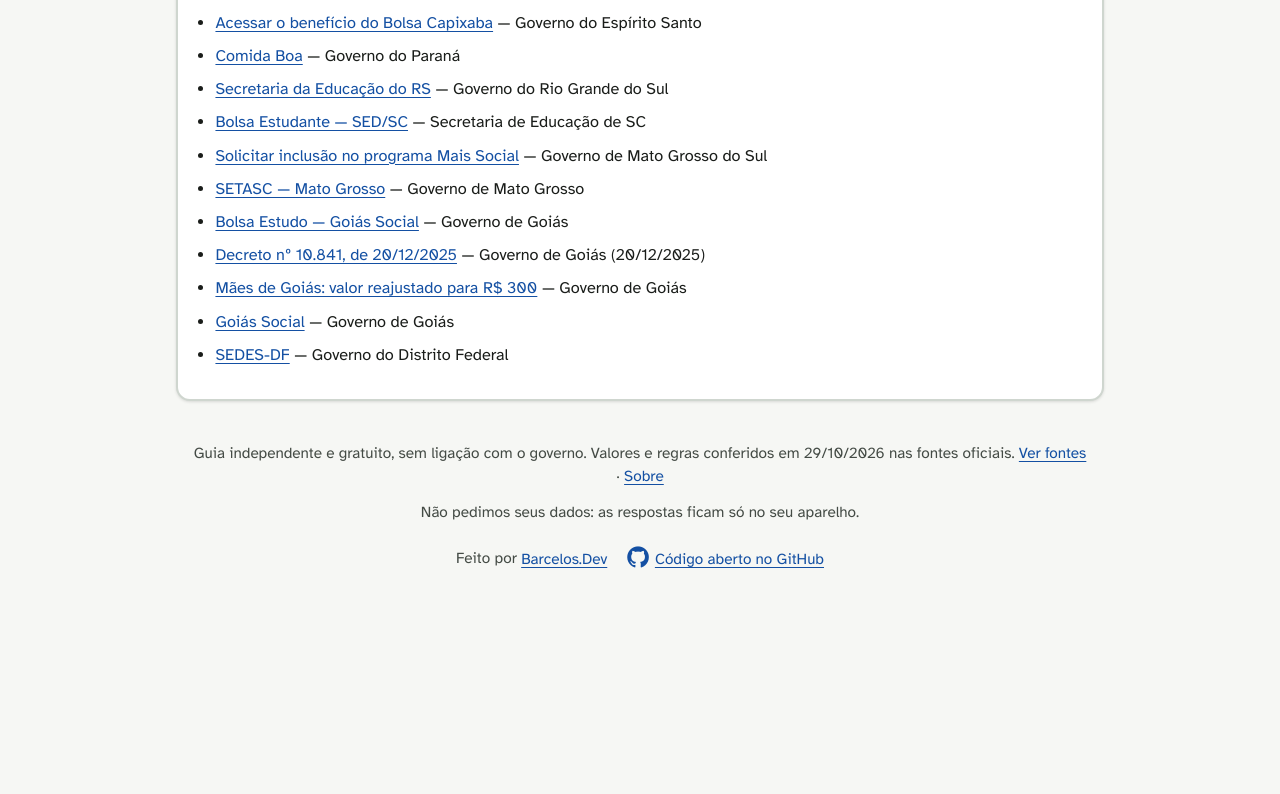
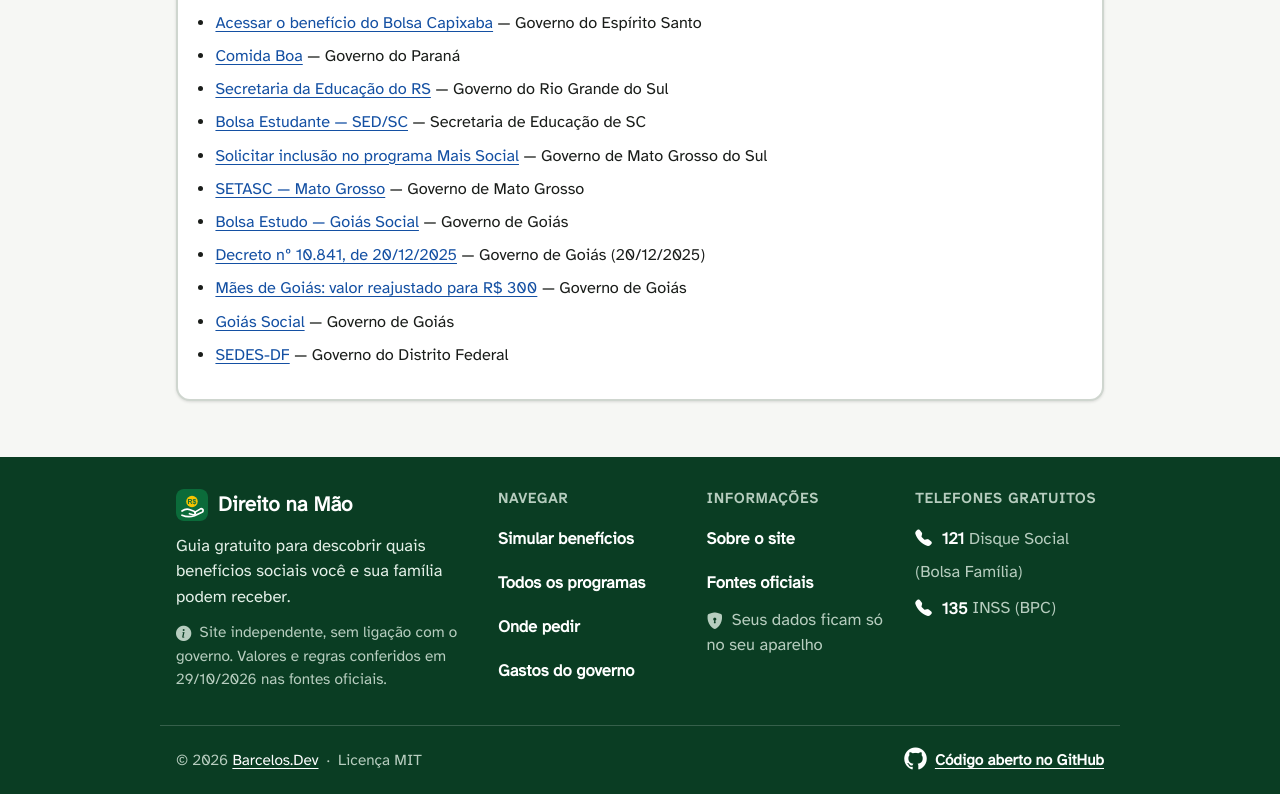
Before and after one commit to allanbarcelos/direito-na-mao, a React (Vite) app: page /sobre in a window 1280 px wide. Shown: the part 2894-3688 px from the top of the page. Before the commit the page ends 3559 px from the top, so only its background shows below. Built offline with nearby package versions, Linux system fonts and the light colour scheme.

Commit message:
Refaz o rodapé: faixa institucional fixa no fim da página, com links, telefones e créditos

```diff
--- a/src/componentes/Layout.tsx
+++ b/src/componentes/Layout.tsx
@@ -1,12 +1,11 @@
 import { Icone } from './Icone'
 import { useEffect, useRef } from 'react'
 import { Link, NavLink, Outlet, useLocation } from 'react-router-dom'
-import { AUTORIA, NOME_SITE, REPOSITORIO } from '../config'
-import { DATA_ATUALIZACAO } from '../servicos/referencias'
-import { dataBR } from '../lib/formatar'
+import { NOME_SITE } from '../config'
 import { pararFala } from '../lib/falar'
 import { Acessibilidade } from './Acessibilidade'
 import { AvisoOficial } from './AvisoOficial'
+import { Rodape } from './Rodape'
 
 const LINKS = [
   { para: '/', icone: 'house-fill', texto: 'Início' },
@@ -45,20 +44,8 @@ export function Layout() {
       </nav>
       <main id="conteudo" ref={principal} tabIndex={-1} className="conteudo">
         <Outlet />
-        <footer className="rodape">
-          <p>
-            Guia independente e gratuito, sem ligação com o governo. Valores e regras conferidos em{' '}
-            {dataBR(DATA_ATUALIZACAO)} nas fontes oficiais. <Link to="/fontes">Ver fontes</Link> · <Link to="/sobre">Sobre</Link>
-          </p>
-          <p>Não pedimos seus dados: as respostas ficam só no seu aparelho.</p>
-          <p className="autoria">
-            <span>Feito por <a href={AUTORIA.url} target="_blank" rel="noopener noreferrer">{AUTORIA.nome}</a></span>
-            <a href={REPOSITORIO} target="_blank" rel="noopener noreferrer">
-              <Icone nome="github" /> Código aberto no GitHub
-            </a>
-          </p>
-        </footer>
       </main>
+      <Rodape />
     </>
   )
 }
--- /dev/null
+++ b/src/componentes/Rodape.tsx
@@ -0,0 +1,78 @@
+import { Link } from 'react-router-dom'
+import { AUTORIA, NOME_SITE, REPOSITORIO } from '../config'
+import { dataBR } from '../lib/formatar'
+import { DATA_ATUALIZACAO } from '../servicos/referencias'
+import { Icone } from './Icone'
+
+const NAVEGAR = [
+  { para: '/simular', texto: 'Simular benefícios' },
+  { para: '/programas', texto: 'Todos os programas' },
+  { para: '/onde-pedir', texto: 'Onde pedir' },
+  { para: '/gastos', texto: 'Gastos do governo' },
+]
+
+const SOBRE = [
+  { para: '/sobre', texto: 'Sobre o site' },
+  { para: '/fontes', texto: 'Fontes oficiais' },
+]
+
+const TELEFONES = [
+  { numero: '121', texto: 'Disque Social (Bolsa Família)' },
+  { numero: '135', texto: 'INSS (BPC)' },
+]
+
+/** Calculado uma vez, ao carregar o site. */
+const ANO = new Date().getFullYear()
+
+export function Rodape() {
+  return (
+    <footer className="rodape">
+      <div className="rodape-conteudo">
+        <section className="rodape-marca" aria-labelledby="rodape-titulo">
+          <h2 id="rodape-titulo" className="rodape-nome">
+            <img src={`${import.meta.env.BASE_URL}icone.svg`} alt="" width={32} height={32} />
+            {NOME_SITE}
+          </h2>
+          <p>Guia gratuito para descobrir quais benefícios sociais você e sua família podem receber.</p>
+          <p className="rodape-aviso">
+            <Icone nome="info-circle-fill" /> Site independente, sem ligação com o governo. Valores e regras
+            conferidos em {dataBR(DATA_ATUALIZACAO)} nas fontes oficiais.
+          </p>
+        </section>
+
+        <nav className="rodape-coluna" aria-label="Navegação do rodapé">
+          <h2>Navegar</h2>
+          <ul>{NAVEGAR.map((l) => <li key={l.para}><Link to={l.para}>{l.texto}</Link></li>)}</ul>
+        </nav>
+
+        <div className="rodape-coluna">
+          <h2>Informações</h2>
+          <ul>
+            {SOBRE.map((l) => <li key={l.para}><Link to={l.para}>{l.texto}</Link></li>)}
+            <li><Icone nome="shield-lock-fill" /> Seus dados ficam só no seu aparelho</li>
+          </ul>
+        </div>
+
+        <div className="rodape-coluna">
+          <h2>Telefones gratuitos</h2>
+          <ul>
+            {TELEFONES.map((t) => (
+              <li key={t.numero}><a href={`tel:${t.numero}`}><Icone nome="telephone-fill" /> {t.numero}</a> {t.texto}</li>
+            ))}
+          </ul>
+        </div>
+      </div>
+
+      <div className="rodape-base">
+        <p>
+          © {ANO} <a href={AUTORIA.url} target="_blank" rel="noopener noreferrer">{AUTORIA.nome}</a>
+          <span aria-hidden="true" className="separador">·</span>
+          Licença MIT
+        </p>
+        <a className="rodape-github" href={REPOSITORIO} target="_blank" rel="noopener noreferrer">
+          <Icone nome="github" /> Código aberto no GitHub
+        </a>
+      </div>
+    </footer>
+  )
+}
--- a/src/index.css
+++ b/src/index.css
@@ -123,7 +123,9 @@ h1 .bi, h2 .bi, h3 .bi { color: var(--verde); margin-right: 0.15em; }
 /* O foco no <main> é programático (troca de página); não precisa de contorno. */
 main:focus, #fontes:focus { outline: none; }
 
-.conteudo { max-width: 960px; margin: 0 auto; padding: 16px 16px 120px; }
+/* Rodapé "grudado" no fim: em páginas curtas ele fica no pé da tela, sem cobrir o conteúdo. */
+#root { display: flex; flex-direction: column; min-height: 100vh; min-height: 100dvh; }
+.conteudo { flex: 1 0 auto; width: 100%; max-width: 960px; margin: 0 auto; padding: 16px 16px 40px; }
 
 /* ---------- topo ---------- */
 .topo {
@@ -170,7 +172,6 @@ main:focus, #fontes:focus { outline: none; }
 @media (min-width: 900px) {
   .nav { position: sticky; top: 0; bottom: auto; border-top: none; border-bottom: 2px solid var(--borda); }
   .nav a { flex-direction: row; font-size: 1rem; gap: 8px; }
-  .conteudo { padding-bottom: 48px; }
 }
 
 /* ---------- blocos ---------- */
@@ -283,10 +284,51 @@ td.num, th.num { text-align: right; font-variant-numeric: tabular-nums; white-sp
 
 .busca { margin-bottom: 14px; }
 
-.rodape { text-align: center; color: var(--texto-2); font-size: 0.85rem; padding: 24px 16px; }
+/* ---------- rodapé ---------- */
+.rodape {
+  --rodape-fundo: #0a3d23; --rodape-texto: #e3efe7; --rodape-suave: #b7cdbf; --rodape-link: #ffffff; --rodape-borda: rgba(255, 255, 255, 0.18);
+  background: var(--rodape-fundo); color: var(--rodape-texto); font-size: 0.92rem;
+  /* No celular a barra de navegação fica fixa embaixo; o rodapé reserva esse espaço. */
+  padding-bottom: calc(72px + env(safe-area-inset-bottom));
+}
+:root[data-contraste='alto'] .rodape { --rodape-fundo: #000; --rodape-texto: #fff; --rodape-suave: #fff; --rodape-link: #ff0; --rodape-borda: #fff; border-top: 3px solid #fff; }
+.rodape a { color: var(--rodape-link); }
+.rodape h2 { font-size: 0.8rem; text-transform: uppercase; letter-spacing: 0.08em; color: var(--rodape-suave); margin: 0 0 12px; }
+.rodape-conteudo {
+  max-width: 960px; margin: 0 auto; padding: 32px 16px 24px;
+  display: grid; gap: 24px 20px; grid-template-columns: 1fr 1fr;
+}
+/* No celular: marca e telefones ocupam a linha toda; as listas de links ficam lado a lado. */
+.rodape-marca, .rodape-coluna:last-child { grid-column: 1 / -1; }
+@media (min-width: 900px) {
+  .rodape-conteudo { grid-template-columns: 1.6fr 1fr 1fr 1fr; }
+  .rodape-marca, .rodape-coluna:last-child { grid-column: auto; }
+}
+.rodape .rodape-nome { display: flex; align-items: center; gap: 10px; font-size: 1.15rem; text-transform: none; letter-spacing: 0; color: var(--rodape-link); }
+.rodape-nome img { border-radius: 8px; }
+.rodape-marca p { margin: 0 0 10px; }
+.rodape-aviso { color: var(--rodape-suave); font-size: 0.85rem; }
+.rodape-aviso .bi { margin-right: 4px; }
+.rodape ul { list-style: none; margin: 0; padding: 0; display: grid; gap: 4px; }
+.rodape li { color: var(--rodape-suave); }
+.rodape li a { display: inline-flex; align-items: center; gap: 6px; min-height: 40px; text-decoration: none; font-weight: 700; }
+.rodape li a:hover, .rodape li a:focus-visible { text-decoration: underline; }
+.rodape li .bi { margin-right: 4px; }
+.rodape-base {
+  max-width: 960px; margin: 0 auto; padding: 12px 16px;
+  border-top: 1px solid var(--rodape-borda);
+  display: flex; flex-wrap: wrap; align-items: center; justify-content: space-between; gap: 4px 20px;
+  font-size: 0.85rem; color: var(--rodape-suave);
+}
+.rodape-base p { margin: 0; }
+.rodape-base .separador { margin: 0 8px; }
+.rodape-github { display: inline-flex; align-items: center; gap: 8px; min-height: 44px; font-weight: 700; }
+.rodape-github .bi { font-size: 1.25rem; }
+/* No computador a navegação fica no topo; não precisa reservar espaço embaixo. */
+@media (min-width: 900px) { .rodape { padding-bottom: 0; } }
 
 @media print {
-  .nav, .topo .acessibilidade, .ouvir, .navegacao-passos, .nao-imprimir { display: none !important; }
+  .nav, .topo .acessibilidade, .ouvir, .navegacao-passos, .nao-imprimir, .rodape { display: none !important; }
   body { background: #fff; color: #000; }
   .cartao { box-shadow: none; break-inside: avoid; }
 }
@@ -295,9 +337,6 @@ td.num, th.num { text-align: right; font-variant-numeric: tabular-nums; white-sp
   * { transition: none !important; animation: none !important; }
 }
 
-.rodape .autoria { margin-top: 12px; display: flex; flex-wrap: wrap; justify-content: center; align-items: center; gap: 4px 20px; }
-.rodape .autoria a { display: inline-flex; align-items: center; gap: 6px; min-height: 44px; }
-.rodape .autoria .bi { font-size: 1.2rem; }
 
 .botoes-pdf { display: flex; flex-wrap: wrap; gap: 10px; margin-top: 14px; }
 .botoes-pdf .botao { flex: 1 1 240px; }
```
